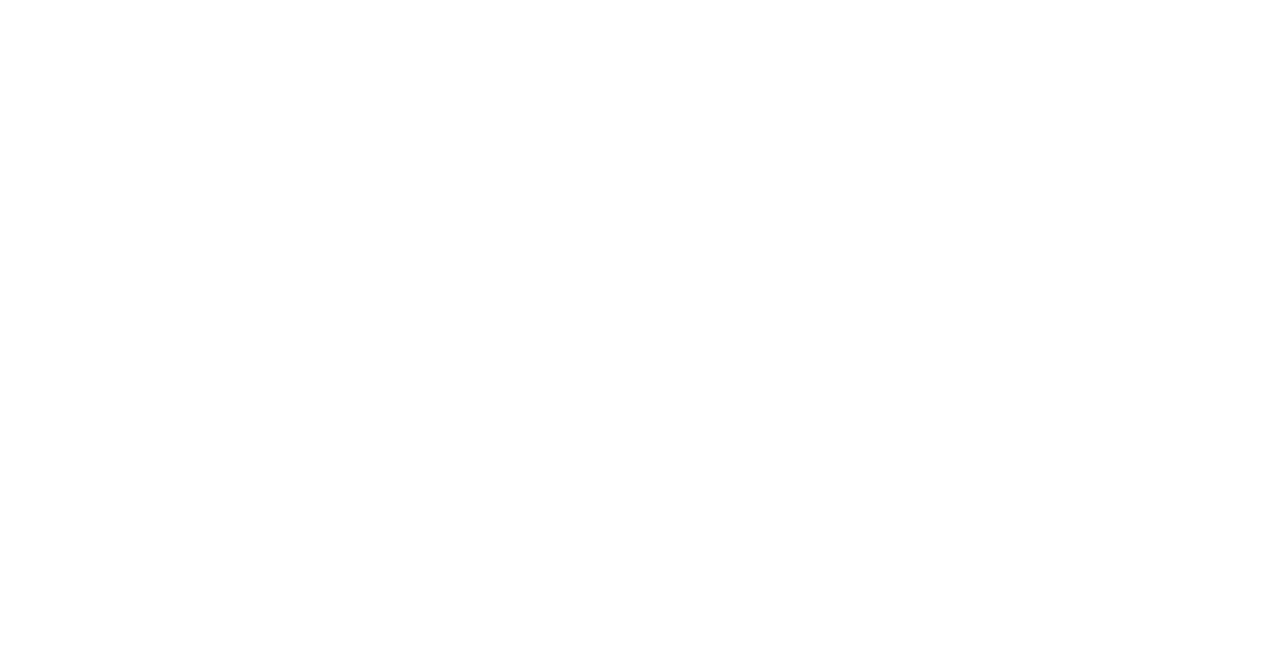
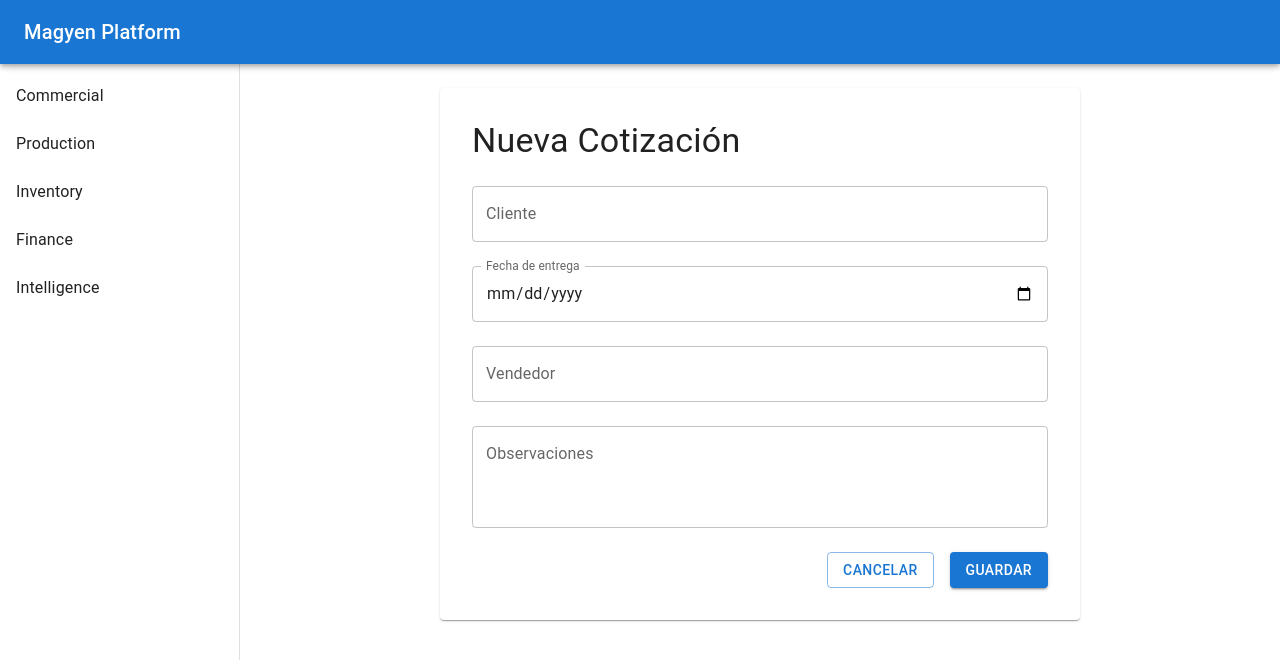
Before and after one commit to JoelNjr/magyen-platform, a React (Vite) app in the folder frontend/: page /commercial/new in a window 1280 px wide. Before the commit this address had no page. Shown: the top 660 px of the page. Built offline with nearby package versions, Linux system fonts and the light colour scheme.

Commit message:
feat(frontend): add quotation creation page

```diff
--- /dev/null
+++ b/frontend/src/features/commercial/pages/CreateQuotationPage.jsx
@@ -0,0 +1,114 @@
+import { useState } from 'react'
+import {
+  Alert,
+  Button,
+  Paper,
+  Stack,
+  TextField,
+  Typography,
+} from '@mui/material'
+import { useNavigate } from 'react-router-dom'
+import { createQuotation } from '../services/commercialService'
+
+function CreateQuotationPage() {
+  const navigate = useNavigate()
+  const [customerId, setCustomerId] = useState('')
+  const [deliveryDate, setDeliveryDate] = useState('')
+  const [salesperson, setSalesperson] = useState('')
+  const [observations, setObservations] = useState('')
+  const [submitting, setSubmitting] = useState(false)
+  const [failed, setFailed] = useState(false)
+
+  async function handleSubmit(event) {
+    event.preventDefault()
+    setFailed(false)
+    setSubmitting(true)
+
+    const payload = {
+      customerId,
+      deliveryDate,
+      salesperson,
+      observations,
+    }
+
+    try {
+      await createQuotation(payload)
+      navigate('/commercial')
+    } catch {
+      setFailed(true)
+      setSubmitting(false)
+    }
+  }
+
+  return (
+    <Paper
+      sx={{
+        p: 4,
+        maxWidth: 640,
+        mx: 'auto',
+      }}
+    >
+      <form onSubmit={handleSubmit}>
+        <Stack spacing={3}>
+          <Typography variant="h4">Nueva Cotización</Typography>
+
+          {failed && (
+            <Alert severity="error">No fue posible crear la cotización.</Alert>
+          )}
+
+          <TextField
+            label="Cliente"
+            value={customerId}
+            onChange={(event) => setCustomerId(event.target.value)}
+            fullWidth
+            disabled={submitting}
+          />
+
+          <TextField
+            label="Fecha de entrega"
+            type="date"
+            value={deliveryDate}
+            onChange={(event) => setDeliveryDate(event.target.value)}
+            fullWidth
+            disabled={submitting}
+            slotProps={{ inputLabel: { shrink: true } }}
+          />
+
+          <TextField
+            label="Vendedor"
+            value={salesperson}
+            onChange={(event) => setSalesperson(event.target.value)}
+            fullWidth
+            disabled={submitting}
+          />
+
+          <TextField
+            label="Observaciones"
+            value={observations}
+            onChange={(event) => setObservations(event.target.value)}
+            fullWidth
+            multiline
+            minRows={3}
+            disabled={submitting}
+          />
+
+          <Stack direction="row" spacing={2} sx={{ justifyContent: 'flex-end' }}>
+            <Button
+              type="button"
+              variant="outlined"
+              disabled={submitting}
+              onClick={() => navigate('/commercial')}
+            >
+              Cancelar
+            </Button>
+            <Button type="submit" variant="contained" disabled={submitting}>
+              {submitting ? 'Guardando...' : 'Guardar'}
+            </Button>
+          </Stack>
+        </Stack>
+      </form>
+    </Paper>
+  )
+}
+
+export default CreateQuotationPage
--- a/frontend/src/features/commercial/services/commercialService.js
+++ b/frontend/src/features/commercial/services/commercialService.js
@@ -4,3 +4,7 @@
   const response = await httpClient.get('/quotations')
   return response.data
 }
+
+export function createQuotation(payload) {
+  return httpClient.post('/quotations', payload).then((response) => response.data)
+}
--- a/frontend/src/router/AppRouter.jsx
+++ b/frontend/src/router/AppRouter.jsx
@@ -1,5 +1,6 @@
 import { Typography } from '@mui/material'
 import { BrowserRouter, Navigate, Route, Routes } from 'react-router-dom'
+import CreateQuotationPage from '../features/commercial/pages/CreateQuotationPage'
 import QuotationsPage from '../features/commercial/pages/QuotationsPage'
 import IntelligencePage from '../features/intelligence/pages/IntelligencePage'
 import MainLayout from '../layout/MainLayout'
@@ -10,6 +11,7 @@
       <Routes>
         <Route path="/" element={<MainLayout />}>
           <Route index element={<Navigate to="/commercial" replace />} />
+          <Route path="commercial/new" element={<CreateQuotationPage />} />
           <Route path="commercial" element={<QuotationsPage />} />
           <Route
             path="production"
```
Also changed, not shown: 1 other file (tests, documents, lock files or other folders).
